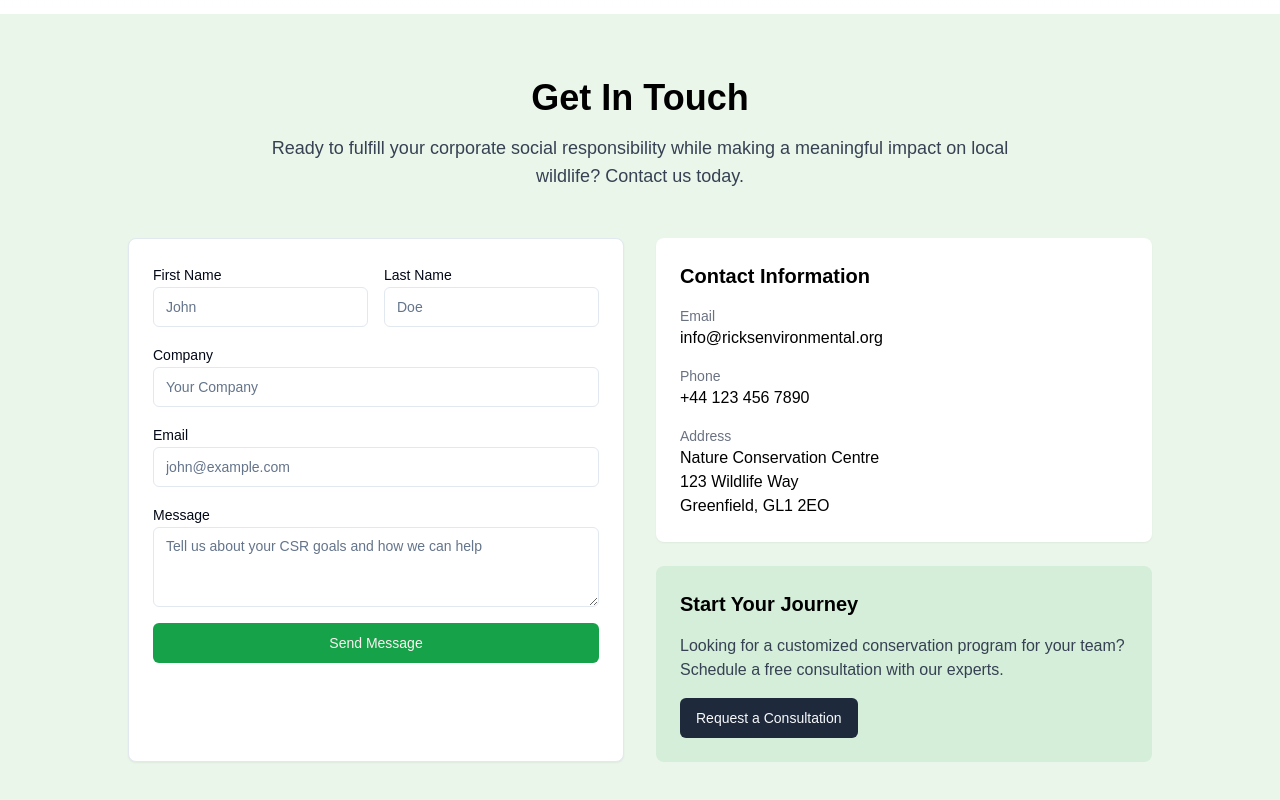
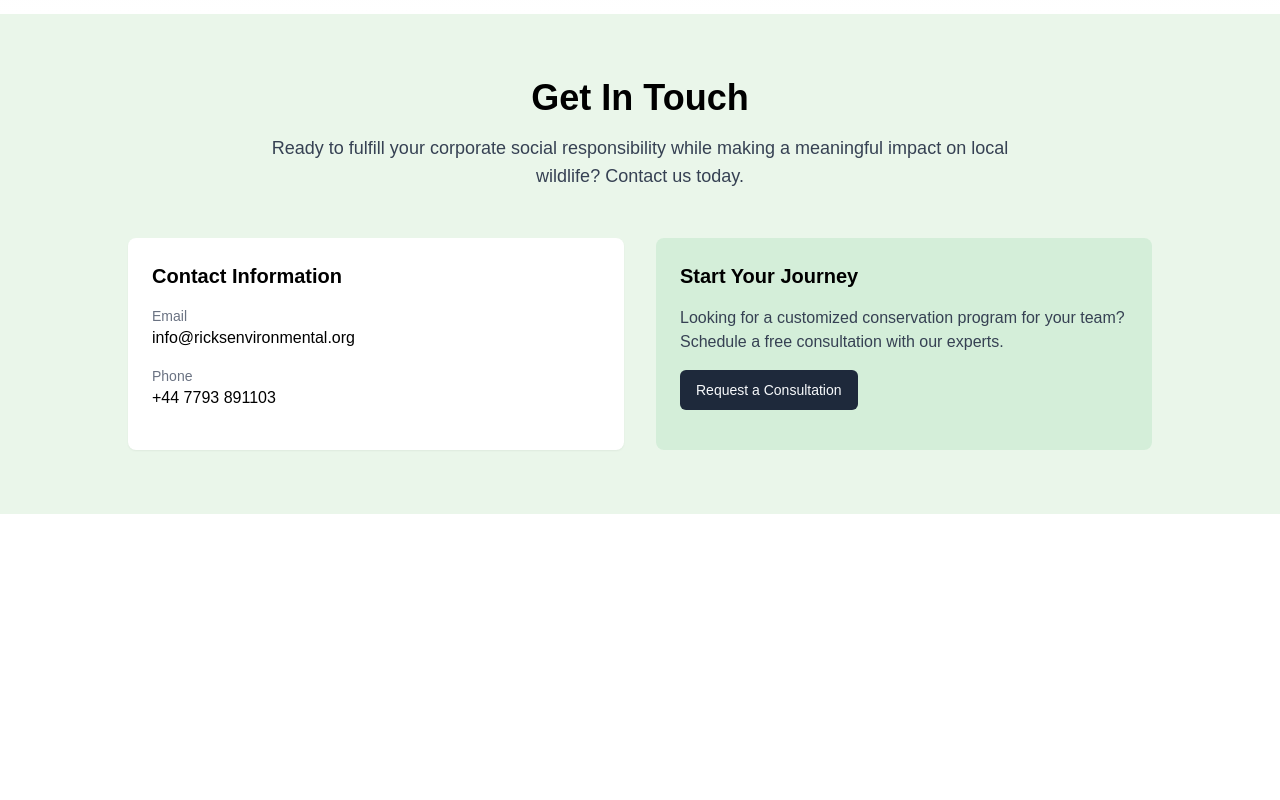
Before and after one commit to SamHats/ricksenviromental, a Next.js app: page / in a window 1280 px wide. Shown: the part 4254-5054 px from the top of the page. After the commit the page ends 4768 px from the top, so only its background shows below. Built offline with nearby package versions, Linux system fonts and the light colour scheme.

Commit message:
refactor: simplify ContactSection by removing form handling and displaying contact details

```diff
--- a/components/ContactSection.tsx
+++ b/components/ContactSection.tsx
@@ -1,94 +1,18 @@
-"use client";
+import React from "react";
+import { Button } from "@/components/ui/button";
 
-import React, { useState } from "react";
-import { Button } from "@/components/ui/button";
-import { Card, CardContent } from "@/components/ui/card";
-import { Input } from "@/components/form/input";
-import { Textarea } from "@/components/form/textarea";
-import { useToast } from "@/components/ui/toast/toast-context";
+const contactDetails = [
+  {
+    label: "Email",
+    value: "info@ricksenvironmental.org",
+  },
+  {
+    label: "Phone",
+    value: "+44 7793 891103",
+  },
+];
 
 const ContactSection: React.FC = () => {
-  const { showToast } = useToast();
-  const [formData, setFormData] = useState({
-    firstName: "",
-    lastName: "",
-    company: "",
-    email: "",
-    message: "",
-  });
-  const [isSubmitting, setIsSubmitting] = useState(false);
-
-  const handleChange = (
-    e: React.ChangeEvent<HTMLInputElement | HTMLTextAreaElement>
-  ) => {
-    const { id, value } = e.target;
-    setFormData((prev) => ({
-      ...prev,
-      [id === "first-name"
-        ? "firstName"
-        : id === "last-name"
-        ? "lastName"
-        : id]: value,
-    }));
-  };
-
-  const handleSubmit = async (e: React.FormEvent) => {
-    e.preventDefault();
-    setIsSubmitting(true);
-
-    try {
-      // Construct the form data to be sent
-      const emailData = {
-        to: "info@ricksenviromental.co.uk",
-        subject: `Contact Form: ${formData.firstName} ${formData.lastName} from ${formData.company}`,
-        message: `
-          Name: ${formData.firstName} ${formData.lastName}
-          Company: ${formData.company}
-          Email: ${formData.email}
-
-          Message: ${formData.message}
-        `,
-      };
-
-      // Send the form data via an API endpoint
-      const response = await fetch("/api/send-email", {
-        method: "POST",
-        headers: {
-          "Content-Type": "application/json",
-        },
-        body: JSON.stringify(emailData),
-      });
-
-      if (!response.ok) {
-        throw new Error("Failed to send email");
-      }
-
-      showToast(
-        "Message received!",
-        "Thank you for reaching out. We'll get back to you shortly.",
-        "success"
-      );
-
-      // Reset form after successful submission
-      setFormData({
-        firstName: "",
-        lastName: "",
-        company: "",
-        email: "",
-        message: "",
-      });
-    } catch (error) {
-      console.error("Error sending email:", error);
-      showToast(
-        "Failed to send message",
-        "Please try again later or contact us directly.",
-        "error"
-      );
-    } finally {
-      setIsSubmitting(false);
-    }
-  };
-
   return (
     <section className="py-16 bg-accent" id="contact">
       <div className="container mx-auto px-4">
@@ -101,107 +25,14 @@ const ContactSection: React.FC = () => {
         </div>
 
         <div className="grid grid-cols-1 md:grid-cols-2 gap-8 max-w-5xl mx-auto">
-          <Card>
-            <CardContent className="p-6">
-              <form onSubmit={handleSubmit} className="space-y-4">
-                <div className="grid grid-cols-1 gap-4 sm:grid-cols-2">
-                  <div className="space-y-2">
-                    <label htmlFor="first-name" className="text-sm font-medium">
-                      First Name
-                    </label>
-                    <Input
-                      id="first-name"
-                      placeholder="John"
-                      required
-                      value={formData.firstName}
-                      onChange={handleChange}
-                    />
+          <div className="bg-white p-6 rounded-lg shadow-xs">
+            <h3 className="text-xl font-semibold mb-4">Contact Information</h3>
+            {contactDetails.map((detail) => (
+              <div key={detail.label} className="mb-4">
+                <p className="text-sm text-gray-500">{detail.label}</p>
+                <p className="font-medium">{detail.value}</p>
               </div>
-                  <div className="space-y-2">
-                    <label htmlFor="last-name" className="text-sm font-medium">
-                      Last Name
-                    </label>
-                    <Input
-                      id="last-name"
-                      placeholder="Doe"
-                      required
-                      value={formData.lastName}
-                      onChange={handleChange}
-                    />
-                  </div>
-                </div>
-                <div className="space-y-2">
-                  <label htmlFor="company" className="text-sm font-medium">
-                    Company
-                  </label>
-                  <Input
-                    id="company"
-                    placeholder="Your Company"
-                    required
-                    value={formData.company}
-                    onChange={handleChange}
-                  />
-                </div>
-                <div className="space-y-2">
-                  <label htmlFor="email" className="text-sm font-medium">
-                    Email
-                  </label>
-                  <Input
-                    id="email"
-                    type="email"
-                    placeholder="john@example.com"
-                    required
-                    value={formData.email}
-                    onChange={handleChange}
-                  />
-                </div>
-                <div className="space-y-2">
-                  <label htmlFor="message" className="text-sm font-medium">
-                    Message
-                  </label>
-                  <Textarea
-                    id="message"
-                    placeholder="Tell us about your CSR goals and how we can help"
-                    required
-                    value={formData.message}
-                    onChange={handleChange}
-                  />
-                </div>
-                <Button
-                  type="submit"
-                  className="w-full"
-                  disabled={isSubmitting}>
-                  {isSubmitting ? "Sending..." : "Send Message"}
-                </Button>
-              </form>
-            </CardContent>
-          </Card>
-
-          <div>
-            <div className="bg-white p-6 rounded-lg shadow-xs mb-6">
-              <h3 className="text-xl font-semibold mb-4">
-                Contact Information
-              </h3>
-              <div className="space-y-4">
-                <div>
-                  <p className="text-sm text-gray-500">Email</p>
-                  <p className="font-medium">info@ricksenvironmental.org</p>
-                </div>
-                <div>
-                  <p className="text-sm text-gray-500">Phone</p>
-                  <p className="font-medium">+44 123 456 7890</p>
-                </div>
-                <div>
-                  <p className="text-sm text-gray-500">Address</p>
-                  <p className="font-medium">
-                    Nature Conservation Centre
-                    <br />
-                    123 Wildlife Way
-                    <br />
-                    Greenfield, GL1 2EO
-                  </p>
-                </div>
-              </div>
+            ))}
           </div>
           <div className="bg-primary/10 p-6 rounded-lg">
             <h3 className="text-xl font-semibold mb-4">Start Your Journey</h3>
@@ -217,7 +48,6 @@ const ContactSection: React.FC = () => {
           </div>
         </div>
       </div>
-      </div>
     </section>
   );
 };
```
Lines whose indentation alone changed are shown as unchanged.
